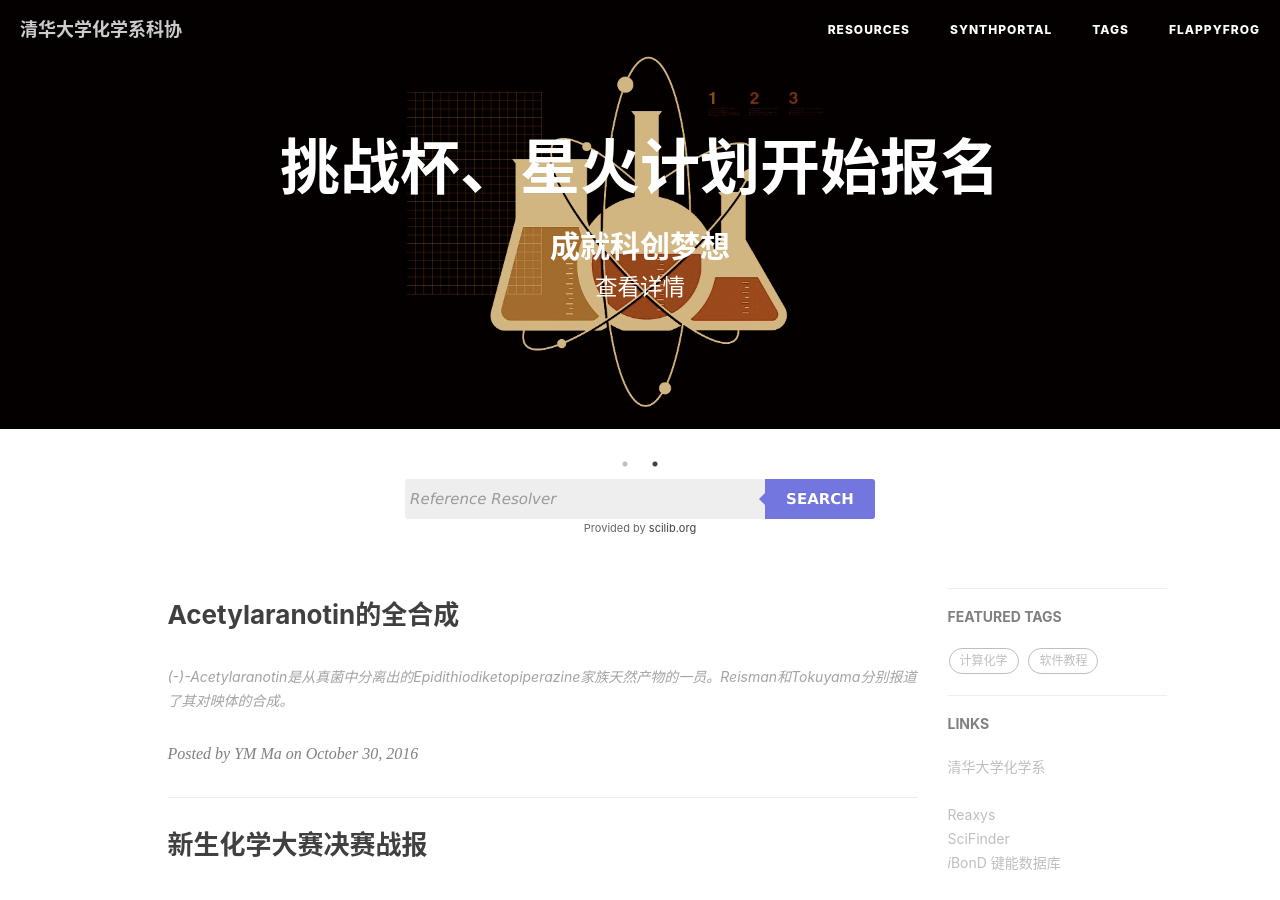
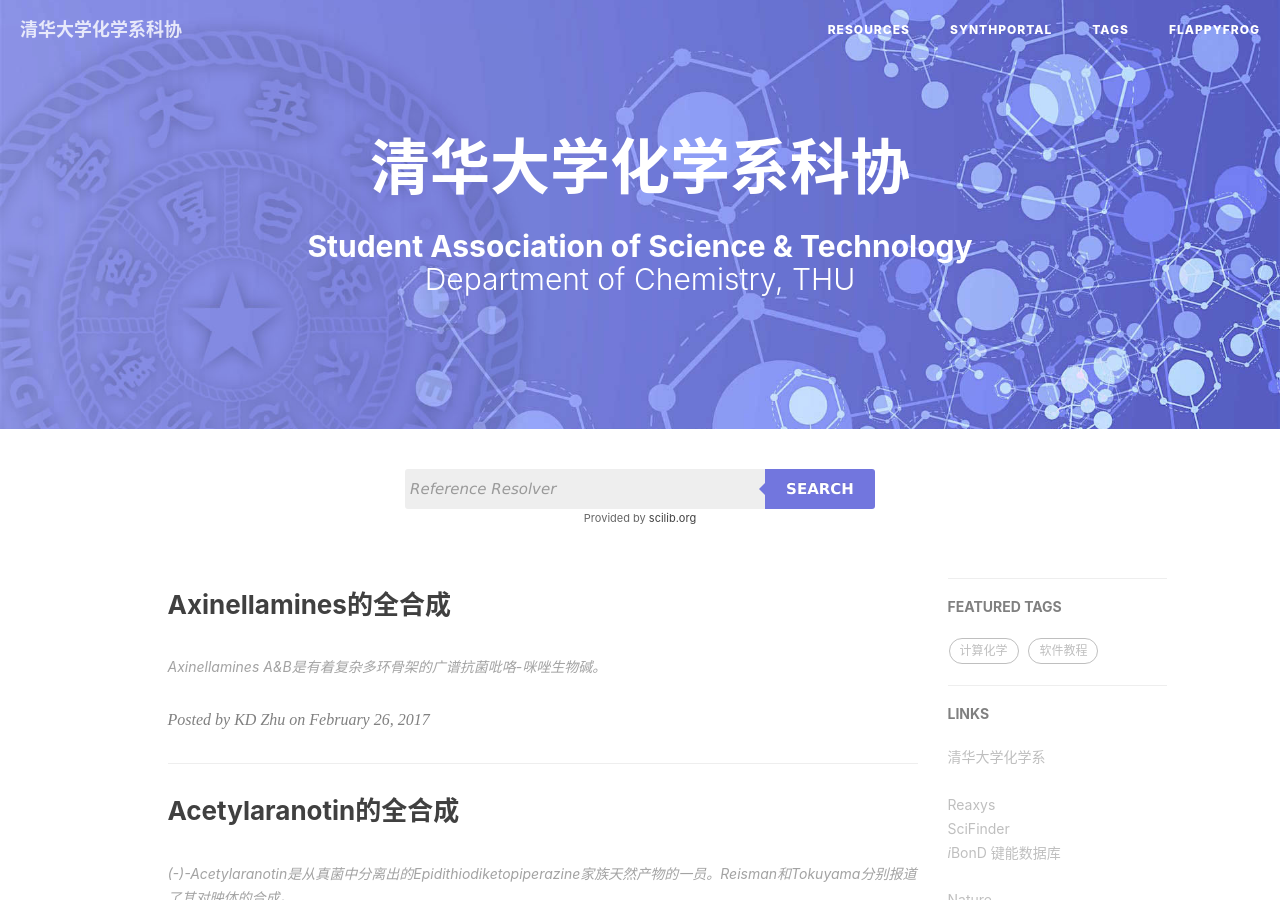
Before and after one commit to THUchemST/thuchemst.github.io, a Jekyll site: the page built from index.html, in a window 1280 px wide and 900 px high. Built offline with Jekyll 4.4.1, drawn with Linux system fonts in a browser that asks for light colours; nearby versions of some CDN libraries; the list of posts is cut into pages by our own code; some of the changed lines change nothing that is shown; some of the changed text lies outside the part shown.

Commit message:
SynthPortal Update 1702281952

```diff
--- a/_config.yml
+++ b/_config.yml
@@ -102,7 +102,7 @@ link: [
 IP: 59.66.172.76
 
 # Whether Use Multi-Header on Homepage
-slick-1: 1
+slick-1: 0
 slick-img-1: img/home-freshman.jpg
 slick-title-1: 挑战杯、星火计划开始报名
 slick-subtitle-1: <strong>成就科创梦想<br/></strong><sub>查看详情</sub>
--- /dev/null
+++ b/_posts/2017-02-26-synthesis-of-axinellamines.markdown
@@ -0,0 +1,70 @@
+---
+layout: synthportal
+title: "Axinellamines的全合成"
+date:  2017-02-26 12:00:00
+author: "KD Zhu"
+header-img: "/img/in-post/2017-02-26-synthesis-of-axinellamines/retro.jpg"
+
+synthesis: 1
+syn-name: Axinellamines
+syn-img: "/img/in-post/2017-02-26-synthesis-of-axinellamines"
+
+navcolor:  "invert"
+bg-color:  "white"
+
+stick: 0
+hide: 0
+
+tags:
+
+abstract: "Axinellamines A&B是有着复杂多环骨架的广谱抗菌吡咯-咪唑生物碱。"
+
+---
+
+  Axinellamines A&B是有着复杂多环骨架的广谱抗菌吡咯-咪唑生物碱。1999年由澳大利亚格里菲斯大学的Ronald J. Quinn等人从澳大利亚海绵中提取并进行了结构解析<sup>[1]</sup> 。该分子有诸多氮原子和卤原子(C:N:X ≈ 4:2:1),并有着有趣的五元环环系结构。2011年，Phil S. Baran对该分子完成首次全合成。在2016年，Chuo Chen基于对结构类似的天然产物Massadine及其衍生物的合成研究，提出了该天然产物的另一条合成路线。
+
+  ![product shape](/img/in-post/2017-02-26-synthesis-of-axinellamines/product_shape.jpg)
+
+##### 参考文献：
+
+[1]S. Urban, P. A. Leone, et. al.  *J. Org. Chem.* **1999**, *64*, 731.
+
+图片来源：
+
+Ma, Z.;Wang, X.;Ma, Y.; Chen, C. [*Angew. Chem. Int. Ed.* **2016**, *55*, 4763](http://dx.doi.org/10.1002/anie.201600007).
+
+### Baran Group （2011&2014）
+
+2011年，Phil Baran小组完成了该分子的全合成工作。该路线可用于执行克级(gram scale)合成<sup>[2]</sup>。该路线由较简单的有机小分子**1**和**2**出发，经过Pauson-Khand反应生成环戊烯酮**3**。随后经过脱保护基，氯代，并经过负离子化后和醛发生亲核加成形成中间体**4**。**4**经过一系列取代反应生成胍**5**。构筑中间物**6**螺环的步骤在多次条件筛选后选用以*tBuOCl*为氯化试剂，*TfNH<sub>2</sub>*为催化剂的条件实现。经过脱保护，氰胺环化后，中间物**7**中另一个五元氮杂环被成功构筑。在*DMDO*的作用下，分子**7**实现单步羟基化与环化，转化为中间物**8**。在羟化，叠氮基还原，酯化后最终生成目标产物**10**。
+
+![route psb N](/img/in-post/2017-02-26-synthesis-of-axinellamines/route_psb_N.jpg)
+
+通过不同的逆合成策略，Baran小组提出了另一条路线<sup>[3]</sup>。该路线关键反应选择与Baran于11年的路线选择相似，在此仅做路线展示，不做过多描述。
+
+![psb2014](/img/in-post/2017-02-26-synthesis-of-axinellamines/psb2014.jpg)
+
+#####关键反应：Pauson-Khand反应 烯烃亲电加成
+
+#####参考文献：
+
+[2]Su, S.; R. A. Rodriguez; P. S. Baran [*J. Am. Chem. Soc.* **2011**, 133, 13922–13925](dx.doi.org/10.1021/ja206191g)
+
+[3]R. A. Rodriguez; D. B. Steed; Y. Kawamata, Su, S.; P. A. Smith; T. C. Steed; F. E. Romesberg; P. S. Baran [*J. Am. Chem. Soc.* **2014**, 136, 15403−15413](dx.doi.org/10.1021/ja508632y)
+
+###Chen Group  (2016)
+
+在2016年，德克萨斯大学的Chen小组基于已经合成的前体**11**<sup>[4]</sup>设计了另一条路线<sup>[5]</sup>。该路线可形成单一构型的目标产物**10b**
+
+前体**11**经过两步基本转换成为中间体**12**，随后经过Scheuer重排完成螺环骨架构筑，转换为中间体**13**。之后经过氯代，脱保护，还原等步骤生成中间体**14**。需要注意的是，还原的手性是由于邻基参与过程决定的，脱保护是选择脱除位阻较小的氨基上的*Boc*保护基。**14**经过酯化，氧化，以及与Baran组相似的氰胺环化后形成中间体**15**。**15**经过*SmI<sub>2</sub>*单电子还原后，吡咯alpha位的溴脱落，三苯基膦脱落，形成中间体**16**。用AD-mix-α<sup>[6]</sup>氧化环化后生成**17**，再经过后续的脱保护，溴化可形成单一构型的目标产物**10b**。作者也尝试过先环化后还原的策略，该过程生成了**10a**和**10b**的混合物。
+
+![Chen 16](/img/in-post/2017-02-26-synthesis-of-axinellamines/Chen_16.jpg)
+
+#####关键反应：Scheuer重排
+
+##### 参考文献：
+
+[4]X. Tan, C. Chen, [*Angew. Chem. Int. Ed.* **2006**, 45, 4345–4348](http://onlinelibrary.wiley.com/doi/10.1002/anie.200601208/abstract)
+
+[5] Z. Ma, X. Wang, Y. Ma, C. Chen, [*Angew. Chem. Int. Ed.* **2016**, 55, 4763 –4766](http://onlinelibrary.wiley.com/doi/10.1002/anie.201600007/abstract)
+
+[6]https://en.wikipedia.org/wiki/AD-mix
```
Also changed, not shown: img/in-post/2017-02-26-synthesis-of-axinellamines/Chen_16.jpg (added), img/in-post/2017-02-26-synthesis-of-axinellamines/product_shape.jpg (added), img/in-post/2017-02-26-synthesis-of-axinellamines/psb2014.jpg (added), img/in-post/2017-02-26-synthesis-of-axinellamines/retro.jpg (added), img/in-post/2017-02-26-synthesis-of-axinellamines/route_psb_N.jpg (added).
